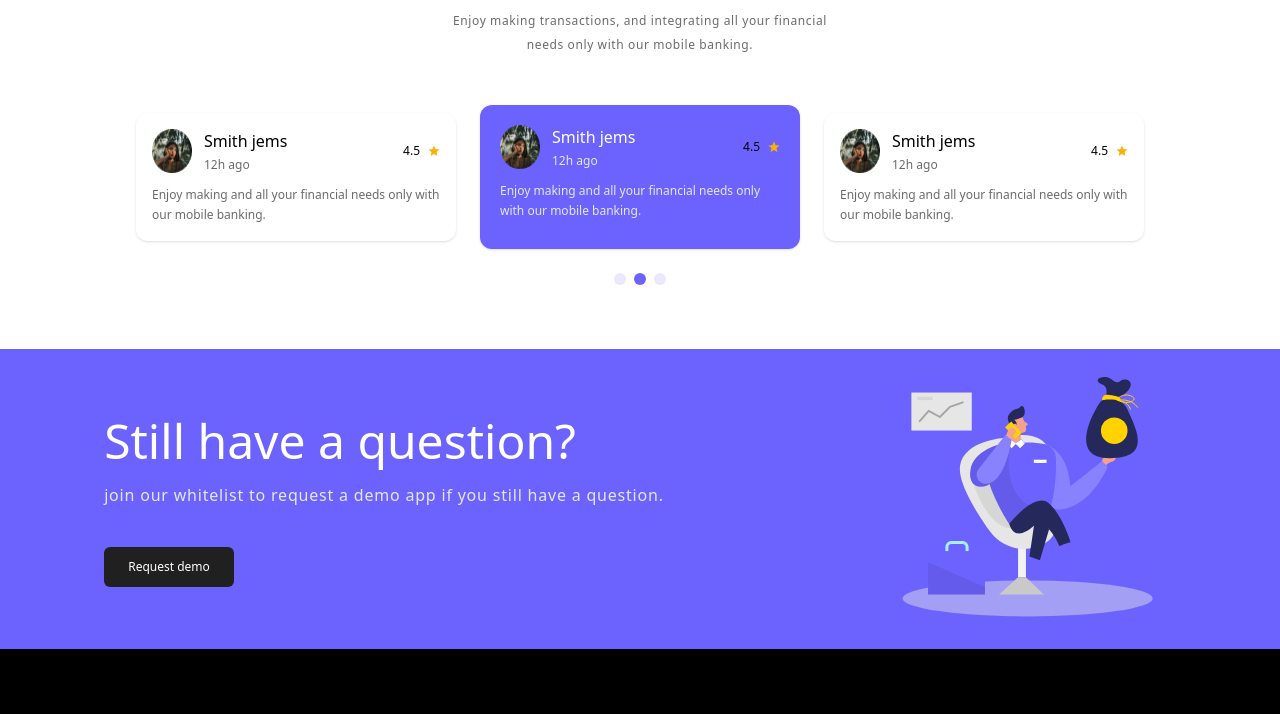
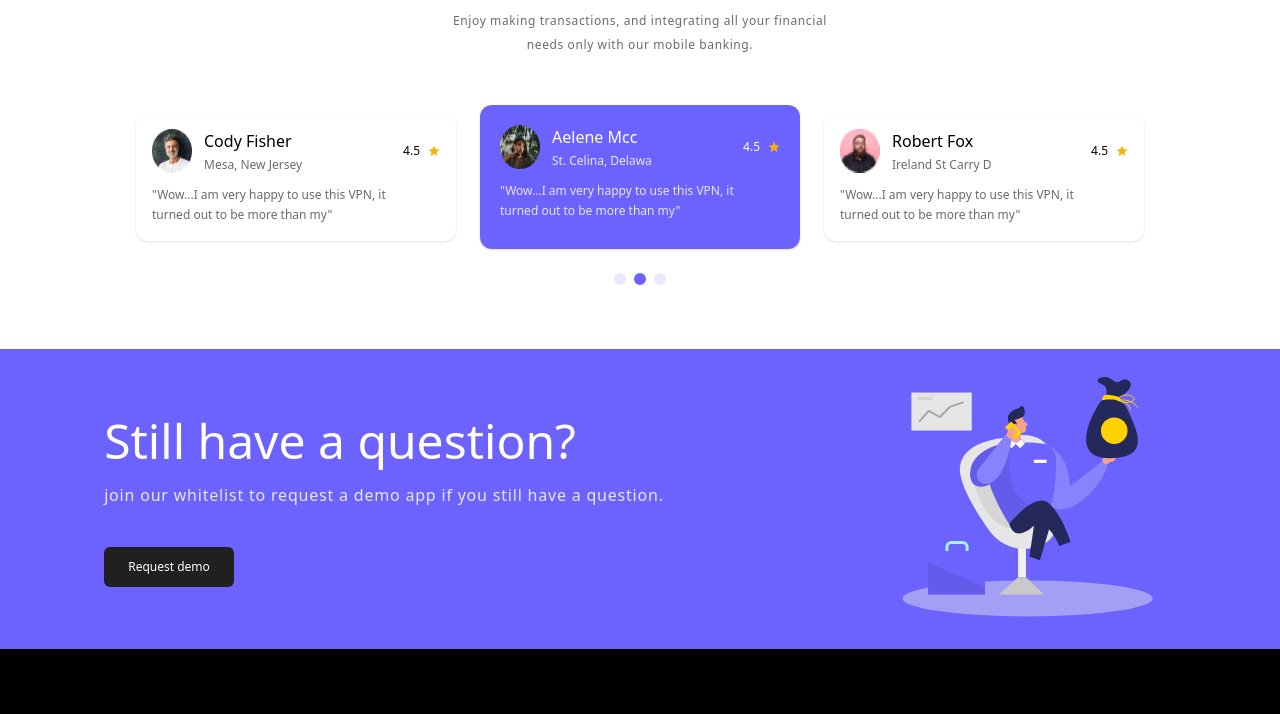
Before and after one commit to Msadeghganji/Online-Banking-Landing-Page, a website: page index.html in a window 1280 px wide. Shown: the part 2515-3229 px from the top of the page. Drawn offline with Linux system fonts and the light colour scheme.

Commit message:
edit project

```diff
--- a/index.html
+++ b/index.html
@@ -309,11 +309,11 @@
                 <div id="profile" class=" w-[100%] flex justify-between">
 
                     <div id="name-profile" class="h-[100%] flex gap-3">
-                        <img src="img/56.png">
+                        <img src="img/102.png">
 
                         <div class="flex gap-1 flex-col">
-                            <span class="font-medium">Smith jems</span>
-                            <p class="text-xs text-[#6b6b6b]">12h ago</p>
+                            <span class="font-medium">Cody Fisher</span>
+                            <p class="text-xs text-[#6b6b6b]">Mesa, New Jersey</p>
                         </div>
                     </div>
 
@@ -323,8 +323,8 @@
 
                 </div>
 
-                <p class="mt-3 text-xs leading-5 text-[#6b6b6b]">Enjoy making
-                    and all your financial needs only with our mobile banking.</p>
+                <p class="mt-3 text-xs leading-5 text-[#6b6b6b]">"Wow...I am very happy to use this VPN, it <br> turned
+                    out to be more than my"</p>
             </div>
 
             <div
@@ -336,8 +336,32 @@
                         <img src="img/56.png">
 
                         <div class="flex gap-1 flex-col">
-                            <span class="font-medium text-white">Smith jems</span>
-                            <p class="text-xs text-gray-200 dark:text-gray-500">12h ago</p>
+                            <span class="font-medium text-white">Aelene Mcc</span>
+                            <p class="text-xs text-gray-200 dark:text-gray-500">St. Celina, Delawa</p>
+                        </div>
+                    </div>
+
+                    <span class="flex justify-center items-center text-xs text-white">4.5
+                        <img src="img/icons8-star-24.png" class="w-3 ml-2">
+                    </span>
+
+                </div>
+
+                <p class="mt-3 text-xs leading-5 text-gray-200 dark:text-gray-500">"Wow...I am very happy to use this
+                    VPN, it <br> turned out to be more than my"</p>
+            </div>
+
+            <div
+                class="w-80 h-32 text-left max-w-sm p-4 rounded-xl border-none shadow dark:bg-gray-800 dark:border-gray-700">
+
+                <div id="profile" class=" w-[100%] flex justify-between">
+
+                    <div id="name-profile" class="h-[100%] flex gap-3">
+                        <img src="img/Rectangle 3462515525.png">
+
+                        <div class="flex gap-1 flex-col">
+                            <span class="font-medium">Robert Fox</span>
+                            <p class="text-xs text-[#6b6b6b]">Ireland St Carry D</p>
                         </div>
                     </div>
 
@@ -347,32 +371,8 @@
 
                 </div>
 
-                <p class="mt-3 text-xs leading-5 text-gray-200 dark:text-gray-500">Enjoy making
-                    and all your financial needs only with our mobile banking.</p>
-            </div>
-
-            <div
-                class="w-80 h-32 text-left max-w-sm p-4 rounded-xl border-none shadow dark:bg-gray-800 dark:border-gray-700">
-
-                <div id="profile" class=" w-[100%] flex justify-between">
-
-                    <div id="name-profile" class="h-[100%] flex gap-3">
-                        <img src="img/56.png">
-
-                        <div class="flex gap-1 flex-col">
-                            <span class="font-medium">Smith jems</span>
-                            <p class="text-xs text-[#6b6b6b]">12h ago</p>
-                        </div>
-                    </div>
-
-                    <span class="flex justify-center items-center text-xs">4.5
-                        <img src="img/icons8-star-24.png" class="w-3 ml-2">
-                    </span>
-
-                </div>
-
-                <p class="mt-3 text-xs leading-5 text-[#6b6b6b]">Enjoy making
-                    and all your financial needs only with our mobile banking.</p>
+                <p class="mt-3 text-xs leading-5 text-[#6b6b6b]">"Wow...I am very happy to use this VPN, it <br> turned
+                    out to be more than my"</p>
             </div>
 
         </div>
@@ -433,7 +433,8 @@
                             </div>
                         </div>
 
-                        <p class="mt-3 text-lg tracking-wide leading-8 text-[#cbcbcb] dark:text-gray-500">A joint venture is an
+                        <p class="mt-3 text-lg tracking-wide leading-8 text-[#cbcbcb] dark:text-gray-500">A joint
+                            venture is an
                             application to collect <br> fees from an agreed plan</p>
 
                         <ul class="flex gap-8">
@@ -453,7 +454,8 @@
                         <h6 class="text-white mb-3 text-lg">Get The App</h6>
                         <div class="flex">
                             <img src="img/Google_Play_Store_badge_EN.svg.png" class="w-36 h-11 cursor-pointer">
-                            <img src="img/800px-Download_on_the_App_Store_Badge.svg.png" class="w-36 h-11 ml-3 cursor-pointer">
+                            <img src="img/800px-Download_on_the_App_Store_Badge.svg.png"
+                                class="w-36 h-11 ml-3 cursor-pointer">
                         </div>
                     </div>
 
```
Also changed, not shown: img/1.svg (deleted), img/5.svg (deleted), img/Rectangle 3462515525.png (added).
